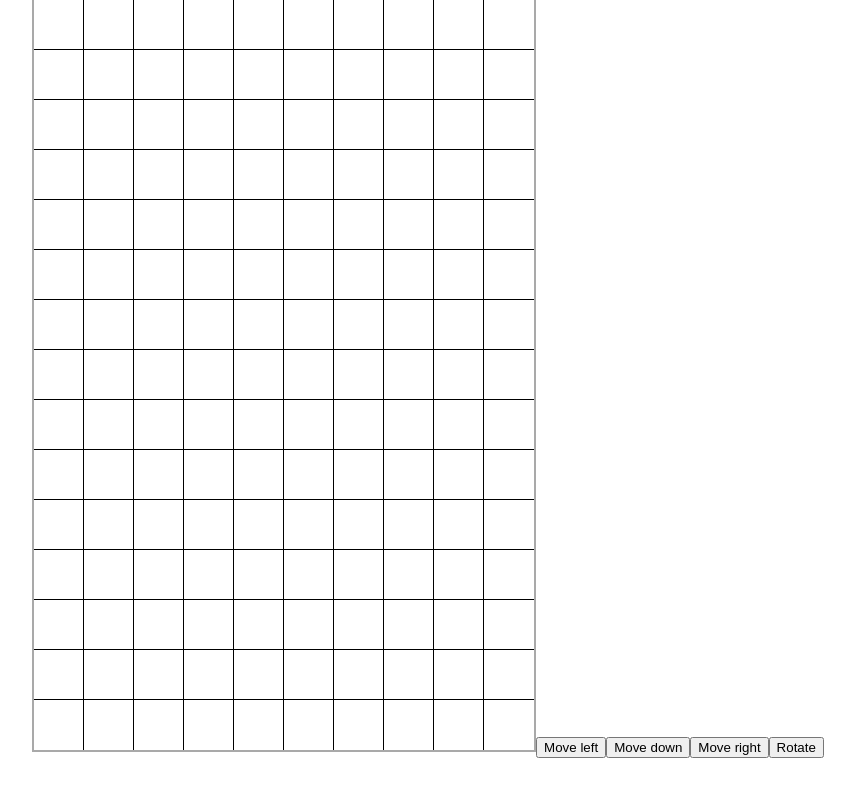
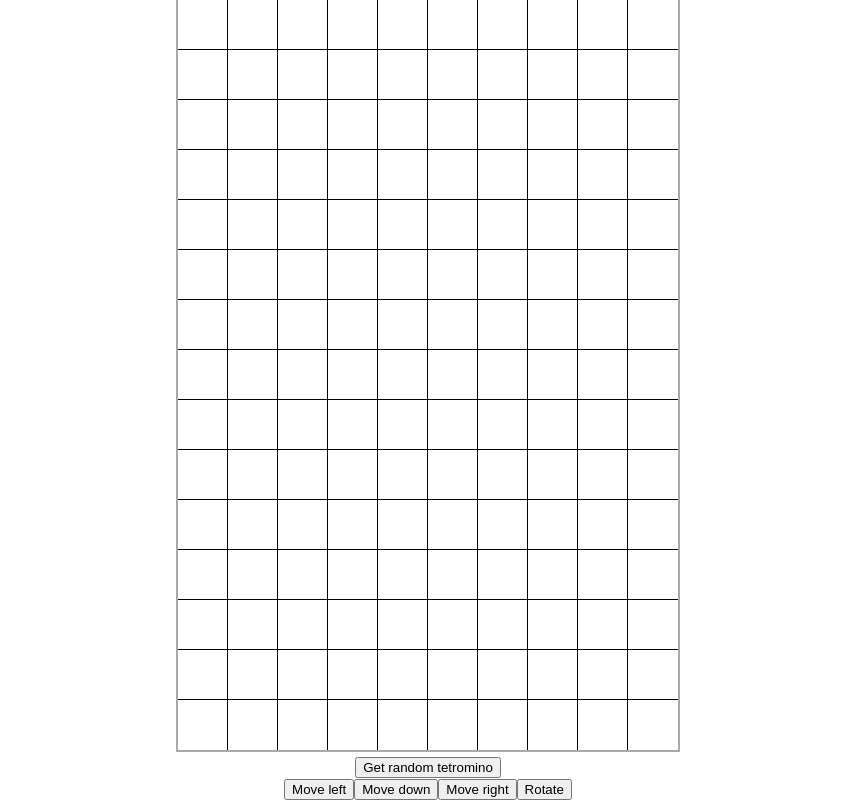
Before and after one commit to b-lukaszuk/tetris_react, a React (Create React App) app in the folder my-app/: page / in a window 1280 px wide. Shown: the part 304-1104 px from the top of the page, without its empty margins (212-1067 px from the left). Before the commit the page ends 1062 px from the top, so only its background shows below. Built offline with nearby package versions, Linux system fonts and the light colour scheme.

Commit message:
added buttno with getNewTetromino() for testing

```diff
--- a/my-app/src/components/canvas/Canvas.tsx
+++ b/my-app/src/components/canvas/Canvas.tsx
@@ -12,6 +12,14 @@ const Canvas: React.FC = (): ReactElement<HTMLElement> => {
 
   const tetrominoRef = useRef<Tetromino | null>(null);
   const gameFieldRef = useRef<GameField | null>(null);
+
+  const getNewTetromino = (canvas: HTMLCanvasElement | null) => {
+    if (canvas) {
+      tetrominoRef.current = getRandomTetromino(canvas);
+    } else {
+      console.log('no canvas no tetromino');
+    }
+  };
 
   const moveDown = (canvas: HTMLCanvasElement | null, tetromino: Tetromino | null) => {
     if (tetromino && canvas) {
@@ -65,6 +73,9 @@ const Canvas: React.FC = (): ReactElement<HTMLElement> => {
   return (
     <div>
       <canvas width="500" height="1000" ref={canvasRef} className="canvas" />
+      <br />
+      <button onClick={() => getNewTetromino(canvasRef.current)}>Get random tetromino</button>
+      <br />
       <button onClick={() => moveLeft(canvasRef.current, tetrominoRef.current)}>Move left</button>
       <button onClick={() => moveDown(canvasRef.current, tetrominoRef.current)}>Move down</button>
       <button onClick={() => moveRight(canvasRef.current, tetrominoRef.current)}>Move right</button>
```
